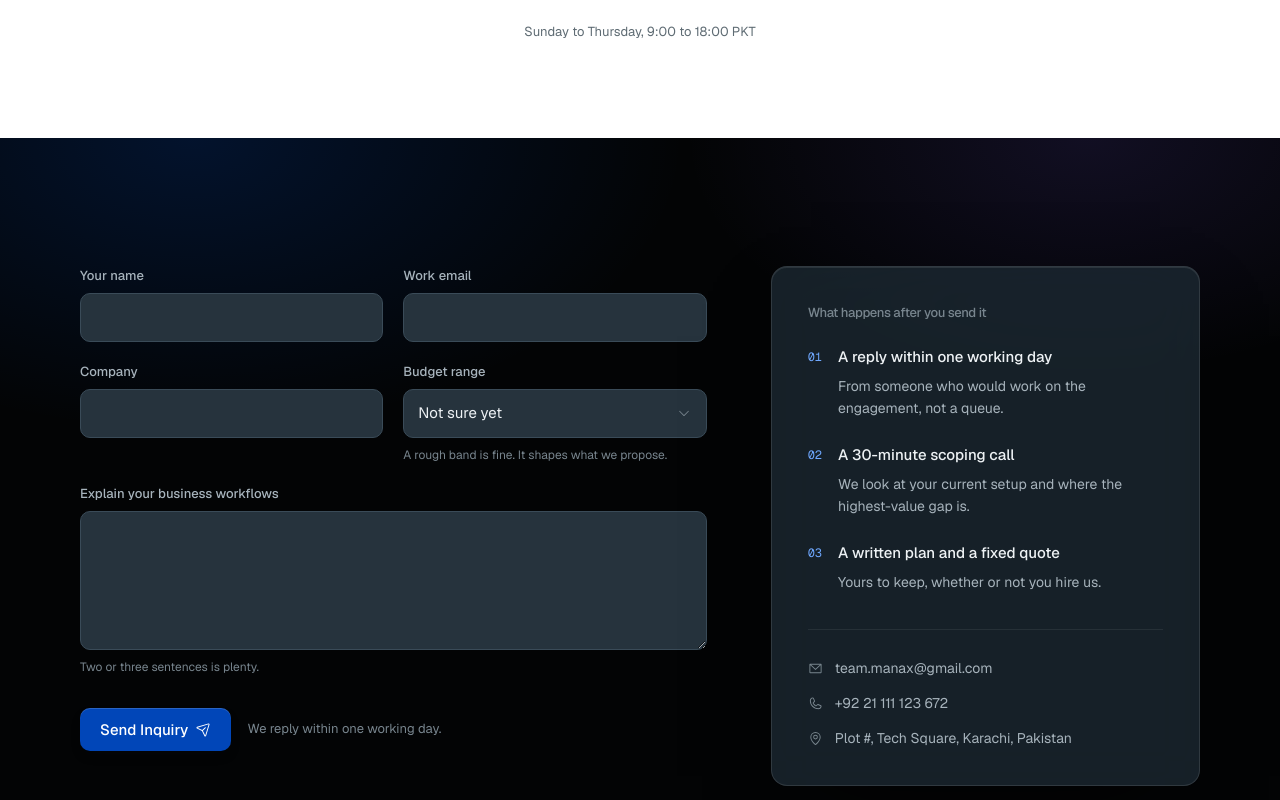
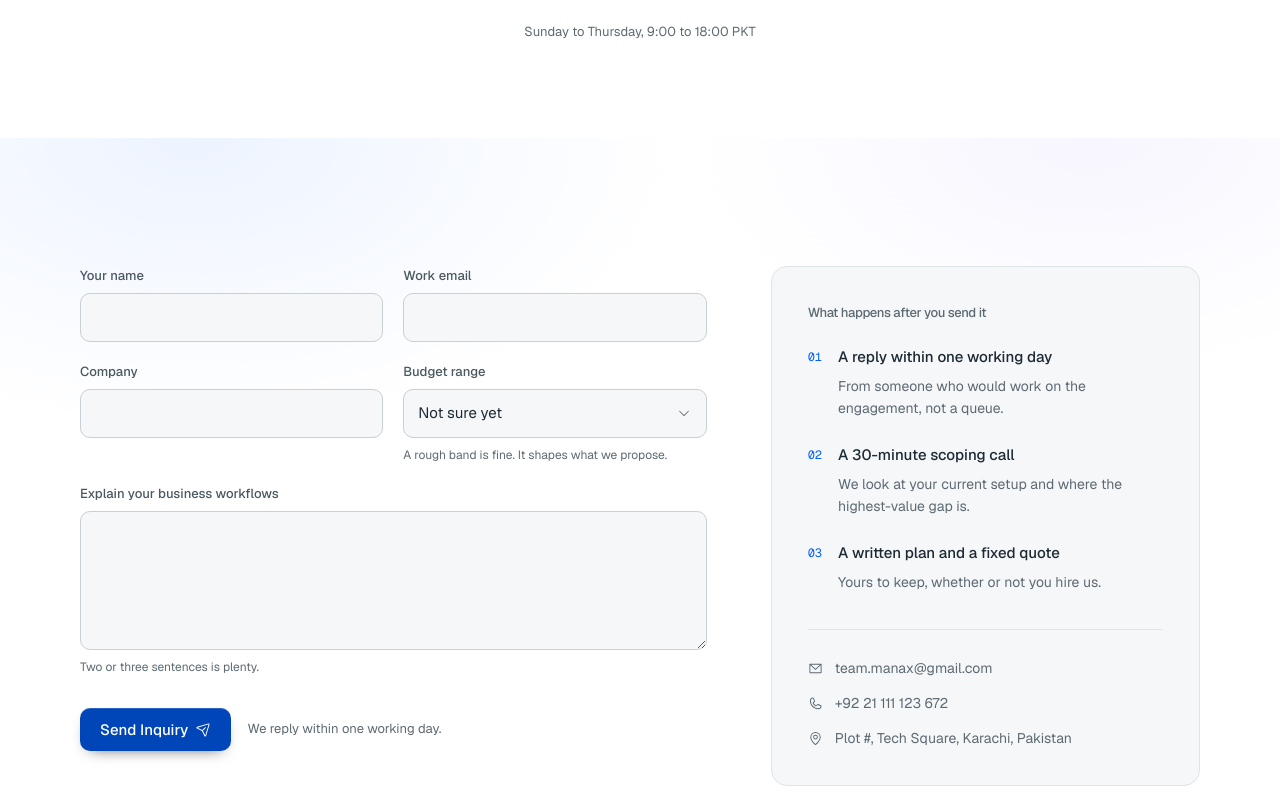
Before and after one commit to umarprogrammer19/Axora-Innovative-Solutions, a Next.js app: page /contact in a window 1280 px wide. Shown: the part 720-1520 px from the top of the page. Built offline with nearby package versions, Linux system fonts and the light colour scheme.

Commit message:
Switch contact form to a white surface

```diff
--- a/src/components/site/Inquiry.tsx
+++ b/src/components/site/Inquiry.tsx
@@ -19,18 +19,19 @@ import { initialInquiryState } from "@/lib/inquiry";
 import { contact, cta, inquiry } from "@/lib/content";
 
 /**
- * Layout family: form beside a supporting panel. Used once, directly before
- * the footer. This is the real destination behind every "Contact Us" /
- * "Book an Executive Briefing" / "Start Your Transformation" link on the
- * page (see cta.contactHref in content.ts) - the closing Cta banner above
- * this section has no fields of its own, this does.
+ * Layout family: form beside a supporting panel. Used once, on /contact.
+ * This is the real destination behind every "Contact Us" / "Book an
+ * Executive Briefing" / "Start Your Transformation" link on the site (see
+ * cta.contactHref in content.ts).
  *
- * Contrast, checked against --color-ink:
- *   labels     #a9b4cc on #05070f  = 8.7:1
- *   input text #eef2fb on #101a2e  = 15:1
- *   helper     #7986a3 on #101a2e  = 4.7:1
- *   errors     #ff9aa8 on #05070f  = 9.3:1
- *   focus ring #3d6ef7 border against the input fill clears the 3:1 non-text bar
+ * White band. Ran dark for a pass; against a page that opens with a dark
+ * PageHero, a second dark band directly under it read heavier than the form
+ * needed, so this is the one white surface on /contact.
+ *
+ * Error red does not reuse --color-alert: that token (#ff9aa8) is tuned for
+ * 9:1+ contrast on the dark surfaces it was built for and fails badly on
+ * white, so this uses a separate accessible red for on-light error text and
+ * invalid borders.
  *
  * Labels sit above every control, helper text under it, error text below that.
  * There are no placeholders standing in for labels.
@@ -38,11 +39,13 @@ import { contact, cta, inquiry } from "@/lib/content";
  * Mobile (< 1024px): the panel moves below the form, field pairs go single column.
  */
 
+const errorColor = "text-[#b91c1c]";
+
 const control =
-  "w-full rounded-control border border-line-2 bg-panel-2 px-3.5 py-3 text-[0.9375rem] text-fg " +
+  "w-full rounded-control border border-paper-line-2 bg-paper px-3.5 py-3 text-[0.9375rem] text-onlight " +
   "outline-none transition-[border-color,box-shadow] duration-200 " +
   "focus:border-azure focus:ring-2 focus:ring-azure/25 " +
-  "aria-[invalid=true]:border-alert/70 disabled:opacity-60";
+  "aria-[invalid=true]:border-[#b91c1c]/60 disabled:opacity-60";
 
 function Field({
   name,
@@ -59,17 +62,17 @@ function Field({
 }) {
   return (
     <div className="flex flex-col gap-2">
-      <label htmlFor={name} className="text-[0.8125rem] font-medium text-fg-2">
+      <label htmlFor={name} className="text-[0.8125rem] font-medium text-onlight-2">
         {label}
       </label>
       {children}
       {hint && !error && (
-        <p id={`${name}-hint`} className="text-[0.75rem] text-fg-3">
+        <p id={`${name}-hint`} className="text-[0.75rem] text-onlight-3">
           {hint}
         </p>
       )}
       {error && (
-        <p id={`${name}-error`} className="text-[0.75rem] text-alert">
+        <p id={`${name}-error`} className={`text-[0.75rem] ${errorColor}`}>
           {error}
         </p>
       )}
@@ -94,10 +97,10 @@ export function Inquiry({ showHeading = true }: { showHeading?: boolean }) {
         : undefined;
 
   return (
-    <section id="inquiry" className="relative overflow-hidden bg-ink py-24 sm:py-28 lg:py-32">
+    <section id="inquiry" className="relative overflow-hidden bg-panel-light py-24 sm:py-28 lg:py-32">
       <div
         aria-hidden="true"
-        className="pointer-events-none absolute inset-x-0 top-0 h-[420px] bg-[radial-gradient(55%_100%_at_15%_0%,rgb(2_96_253/0.16),transparent_70%),radial-gradient(45%_80%_at_85%_0%,rgb(123_92_250/0.12),transparent_70%)]"
+        className="pointer-events-none absolute inset-x-0 top-0 h-[420px] bg-[radial-gradient(55%_100%_at_15%_0%,rgb(2_96_253/0.07),transparent_70%),radial-gradient(45%_80%_at_85%_0%,rgb(123_92_250/0.06),transparent_70%)]"
       />
 
       <Container>
@@ -105,10 +108,10 @@ export function Inquiry({ showHeading = true }: { showHeading?: boolean }) {
           <div className="lg:col-span-7">
             {showHeading && (
               <Reveal>
-                <h2 className="text-[clamp(1.75rem,3.4vw,2.75rem)] font-semibold leading-[1.12] text-fg">
+                <h2 className="text-[clamp(1.75rem,3.4vw,2.75rem)] font-semibold leading-[1.12] text-onlight">
                   {inquiry.heading}
                 </h2>
-                <p className="mt-5 max-w-[56ch] text-[1.0625rem] leading-relaxed text-fg-2">
+                <p className="mt-5 max-w-[56ch] text-[1.0625rem] leading-relaxed text-onlight-3">
                   {inquiry.body}
                 </p>
               </Reveal>
@@ -116,18 +119,18 @@ export function Inquiry({ showHeading = true }: { showHeading?: boolean }) {
 
             <div className={showHeading ? "mt-10" : ""}>
               {state.status === "success" ? (
-                <div className="glass rounded-panel p-8 sm:p-10">
+                <div className="rounded-panel border border-paper-line bg-paper p-8 sm:p-10">
                   <span className="grid size-10 place-items-center rounded-full bg-ok/15 text-ok ring-1 ring-ok/30">
                     <Check size={17} weight="bold" aria-hidden="true" />
                   </span>
-                  <h3 className="mt-6 text-[1.25rem] font-semibold text-fg">
+                  <h3 className="mt-6 text-[1.25rem] font-semibold text-onlight">
                     Inquiry received
                   </h3>
-                  <p className="mt-3 max-w-[48ch] text-[0.9375rem] leading-relaxed text-fg-2">
+                  <p className="mt-3 max-w-[48ch] text-[0.9375rem] leading-relaxed text-onlight-3">
                     {state.message} If it is urgent, email us at{" "}
                     <a
                       href={`mailto:${contact.email}`}
-                      className="text-azure-soft underline decoration-azure/40 underline-offset-4 hover:decoration-azure"
+                      className="text-azure underline decoration-azure/40 underline-offset-4 hover:decoration-azure"
                     >
                       {contact.email}
                     </a>
@@ -202,7 +205,7 @@ export function Inquiry({ showHeading = true }: { showHeading?: boolean }) {
                           className={`${control} appearance-none pr-11`}
                         >
                           {inquiry.budgets.map((band) => (
-                            <option key={band} value={band} className="bg-panel-2 text-fg">
+                            <option key={band} value={band} className="bg-panel-light text-onlight">
                               {band}
                             </option>
                           ))}
@@ -210,7 +213,7 @@ export function Inquiry({ showHeading = true }: { showHeading?: boolean }) {
                         <CaretDown
                           size={14}
                           aria-hidden="true"
-                          className="pointer-events-none absolute top-1/2 right-4 -translate-y-1/2 text-fg-3"
+                          className="pointer-events-none absolute top-1/2 right-4 -translate-y-1/2 text-onlight-3"
                         />
                       </div>
                     </Field>
@@ -256,7 +259,7 @@ export function Inquiry({ showHeading = true }: { showHeading?: boolean }) {
                     <p
                       aria-live="polite"
                       className={`text-[0.8125rem] ${
-                        state.status === "error" ? "text-alert" : "text-fg-3"
+                        state.status === "error" ? errorColor : "text-onlight-3"
                       }`}
                     >
                       {isPending
@@ -272,22 +275,22 @@ export function Inquiry({ showHeading = true }: { showHeading?: boolean }) {
           </div>
 
           <aside className="lg:col-span-5">
-            <Reveal delay={0.1} className="glass-strong rounded-panel p-7 sm:p-9">
-              <h3 className="text-[0.8125rem] font-medium text-fg-3">
+            <Reveal delay={0.1} className="rounded-panel border border-paper-line bg-paper p-7 sm:p-9">
+              <h3 className="text-[0.8125rem] font-medium text-onlight-3">
                 What happens after you send it
               </h3>
 
               <ol className="mt-6 space-y-6">
                 {inquiry.next.map((item, i) => (
                   <li key={item.title} className="flex gap-4">
-                    <span className="mt-0.5 font-mono text-[0.75rem] text-azure-soft">
+                    <span className="mt-0.5 font-mono text-[0.75rem] text-azure">
                       {String(i + 1).padStart(2, "0")}
                     </span>
                     <span>
-                      <span className="block text-[0.9375rem] font-medium text-fg">
+                      <span className="block text-[0.9375rem] font-medium text-onlight">
                         {item.title}
                       </span>
-                      <span className="mt-1.5 block text-[0.875rem] leading-relaxed text-fg-2">
+                      <span className="mt-1.5 block text-[0.875rem] leading-relaxed text-onlight-3">
                         {item.body}
                       </span>
                     </span>
@@ -295,23 +298,23 @@ export function Inquiry({ showHeading = true }: { showHeading?: boolean }) {
                 ))}
               </ol>
 
-              <div className="mt-9 space-y-3.5 border-t border-white/[0.07] pt-7">
+              <div className="mt-9 space-y-3.5 border-t border-paper-line pt-7">
                 <a
                   href={`mailto:${contact.email}`}
-                  className="flex items-center gap-3 text-[0.875rem] text-fg-2 transition-colors hover:text-fg"
+                  className="flex items-center gap-3 text-[0.875rem] text-onlight-3 transition-colors hover:text-onlight"
                 >
-                  <EnvelopeSimple size={15} className="text-fg-3" aria-hidden="true" />
+                  <EnvelopeSimple size={15} className="text-onlight-3" aria-hidden="true" />
                   {contact.email}
                 </a>
                 <a
                   href={`tel:${contact.phone.replace(/\s/g, "")}`}
-                  className="flex items-center gap-3 text-[0.875rem] text-fg-2 transition-colors hover:text-fg"
+                  className="flex items-center gap-3 text-[0.875rem] text-onlight-3 transition-colors hover:text-onlight"
                 >
-                  <Phone size={15} className="text-fg-3" aria-hidden="true" />
+                  <Phone size={15} className="text-onlight-3" aria-hidden="true" />
                   {contact.phone}
                 </a>
-                <p className="flex items-center gap-3 text-[0.875rem] text-fg-2">
-                  <MapPin size={15} className="text-fg-3" aria-hidden="true" />
+                <p className="flex items-center gap-3 text-[0.875rem] text-onlight-3">
+                  <MapPin size={15} className="text-onlight-3" aria-hidden="true" />
                   {contact.location}
                 </p>
               </div>
```
